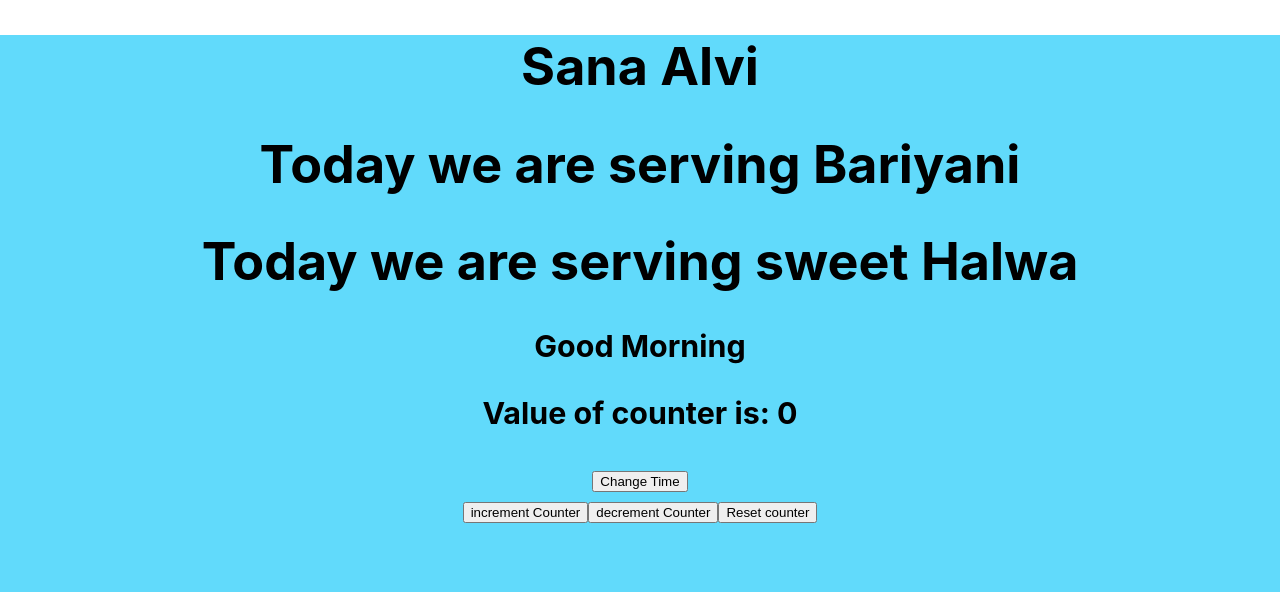
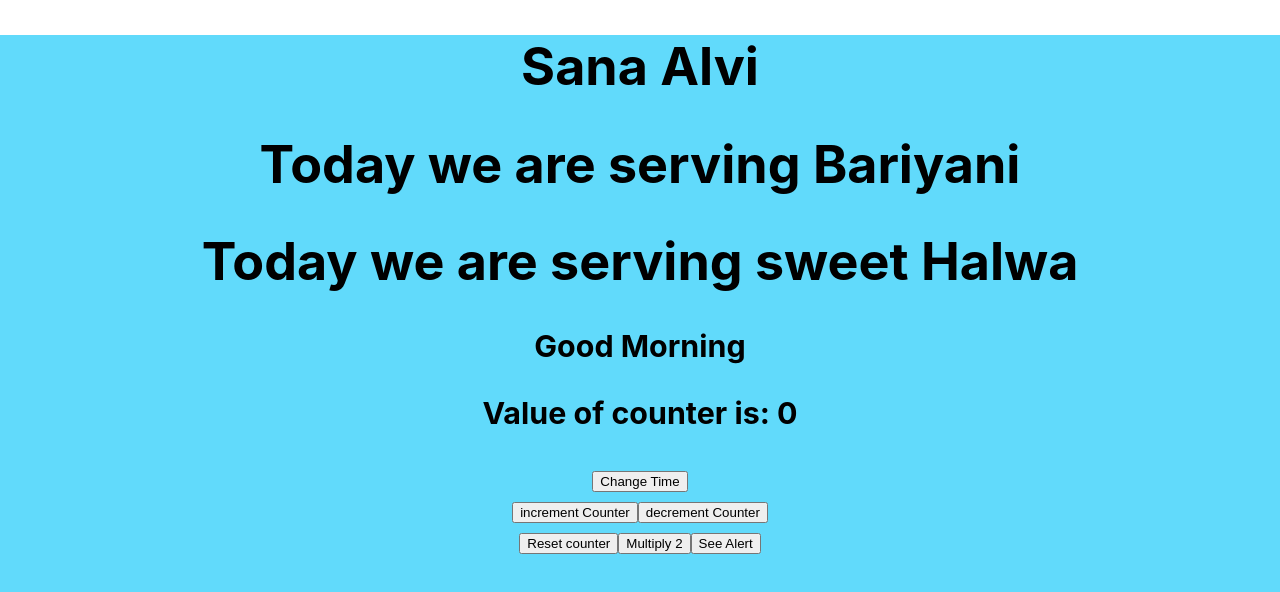
Before and after one commit to SanaAlvi/demo-app1, a React (Create React App) app: page / in a window 1280 px wide. Shown: the top 592 px of the page. Built offline with nearby package versions, Linux system fonts and the light colour scheme.

Commit message:
Update App.js

```diff
--- a/src/App.js
+++ b/src/App.js
@@ -30,10 +30,14 @@ function App() {
          <button onClick={() => setCount(count - 1)}>
            decrement Counter
          </button>
-
+          <br />
          <button onClick={()=> setCount(count = 0)}>
           Reset counter
          </button>
+         <button onClick={() => setCount(count*2)}>
+           Multiply 2
+         </button>
+         <button onClick={() => alert("Button Pressed")}>See Alert</button>
 
     </div>
   )
```
